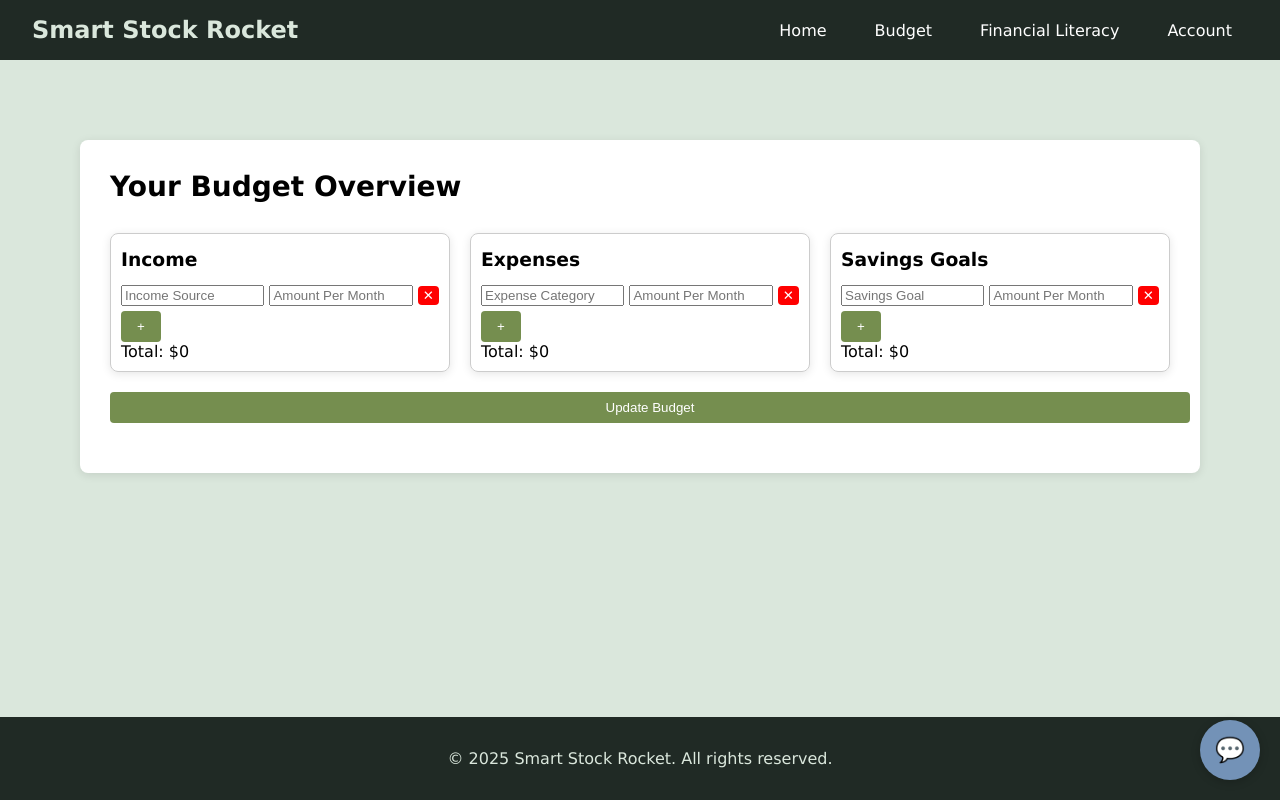
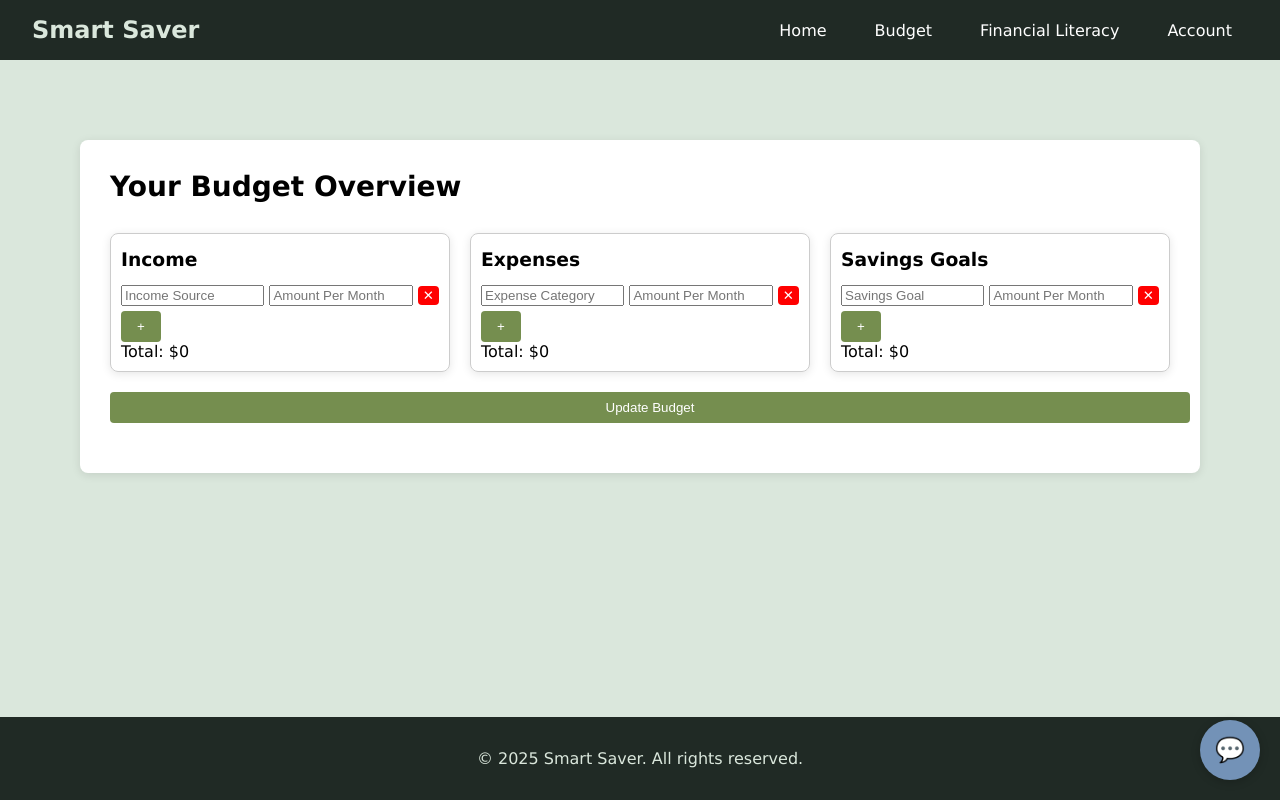
Before and after one commit to NoahN08/Smart-Stock-Rocket, a Flask app: page /budget in a window 1280 px wide. Run offline with Flask 3, Linux system fonts and the light colour scheme.

Commit message:
Update base.html

```diff
--- a/templates/base.html
+++ b/templates/base.html
@@ -3,7 +3,7 @@
 <head>
     <meta charset="UTF-8">
     <meta name="viewport" content="width=device-width, initial-scale=1.0">
-    <title>{% block title %}Smart Stock Rocket{% endblock %}</title>
+    <title>{% block title %}Smart Saver{% endblock %}</title>
     <link rel="preconnect" href="https://fonts.googleapis.com">
     <link rel="preconnect" href="https://fonts.gstatic.com" crossorigin>
     <link href="https://fonts.googleapis.com/css2?family=Lato:ital,wght@0,100;0,300;0,400;0,700;0,900;1,100;1,300;1,400;1,700;1,900&display=swap" rel="stylesheet">
@@ -14,7 +14,7 @@
 <body>
     <header>
         <nav>
-            <div class="logo">Smart Stock Rocket</div>
+            <div class="logo">Smart Saver</div>
             <ul>
                 <li><a href="{{ url_for('home') }}">Home</a></li>
                 <li><a href="{{ url_for('budget') }}">Budget</a></li>
@@ -29,7 +29,7 @@
     </main>
 
     <footer>
-        <p>&copy; 2025 Smart Stock Rocket. All rights reserved.</p>
+        <p>&copy; 2025 Smart Saver. All rights reserved.</p>
     </footer>
 
     <!-- Chat UI -->
```
